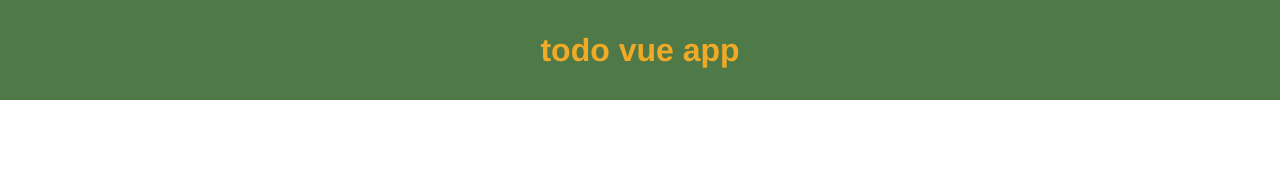
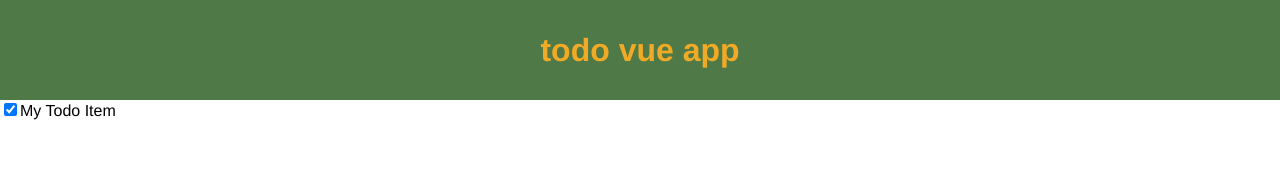
Before and after one commit to amandabrbz/todo-vue, a Vue app: page / in a window 1280 px wide. Shown: the top 190 px of the page. Built offline with nearby package versions, Linux system fonts and the light colour scheme.

Commit message:
adiciona item

```diff
--- a/src/App.vue
+++ b/src/App.vue
@@ -1,6 +1,7 @@
 <template>
   <div id="app">
     <Header/>
+      <Item/>
     <Footer/>
   </div>
 </template>
@@ -8,12 +9,14 @@
 <script>
 import Header from './components/Header.vue';
 import Footer from './components/Footer.vue';
+import Item from './components/Item.vue';
 
 export default {
   name: 'App',
   components: {
     Header,
-    Footer
+    Footer,
+    Item,
   }
 }
 </script>
--- /dev/null
+++ b/src/components/Item.vue
@@ -0,0 +1,15 @@
+<template>
+  <div>
+    <input type="checkbox" id="item" checked="false" />
+    <label for="item">My Todo Item</label>
+  </div>
+</template>
+
+<script>
+export default {
+  name: 'Item'
+}
+</script>
+
+<style scoped>
+</style>
```
